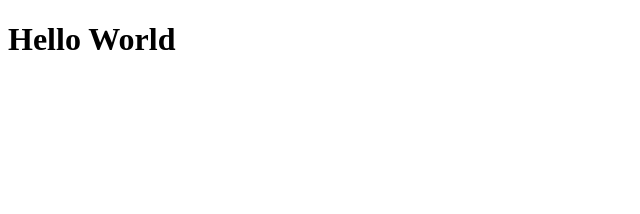
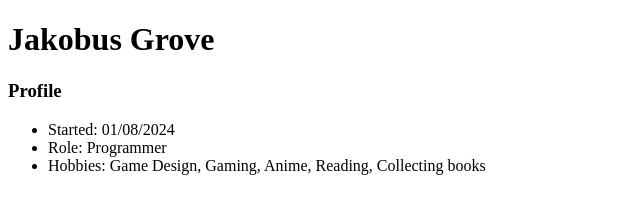
Before and after one commit to NMT-Trainee/NMT-Trainee.github.io, a plain HTML site: page index.html in a window 1280 px wide. Shown: the whole page, without its empty margins (0-640 px from the left). Drawn offline with Linux system fonts and the light colour scheme.

Commit message:
Updated my profile

```diff
--- a/index.html
+++ b/index.html
@@ -5,6 +5,14 @@
         <link rel="stylesheet" type="text.css" href="styles.css">
     </head>
     <body>
-        <h1>Hello World</h1>
+        <h1>Jakobus Grove</h1>
+
+        <h3>Profile</h3>
+
+        <ul>
+            <li>Started: 01/08/2024</li>
+            <li>Role: Programmer</li>
+            <li>Hobbies: Game Design, Gaming, Anime, Reading, Collecting books</li>
+        </ul>
     </body>
 </html>
```
